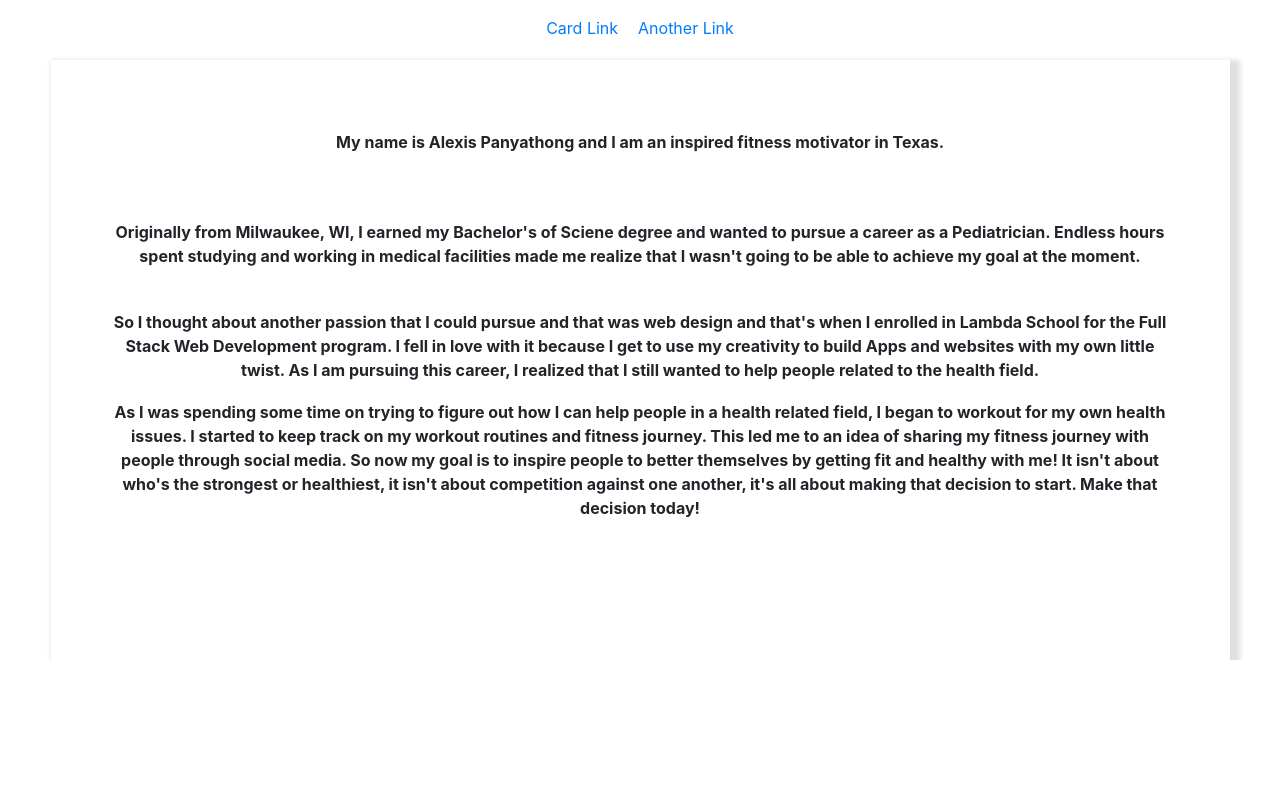
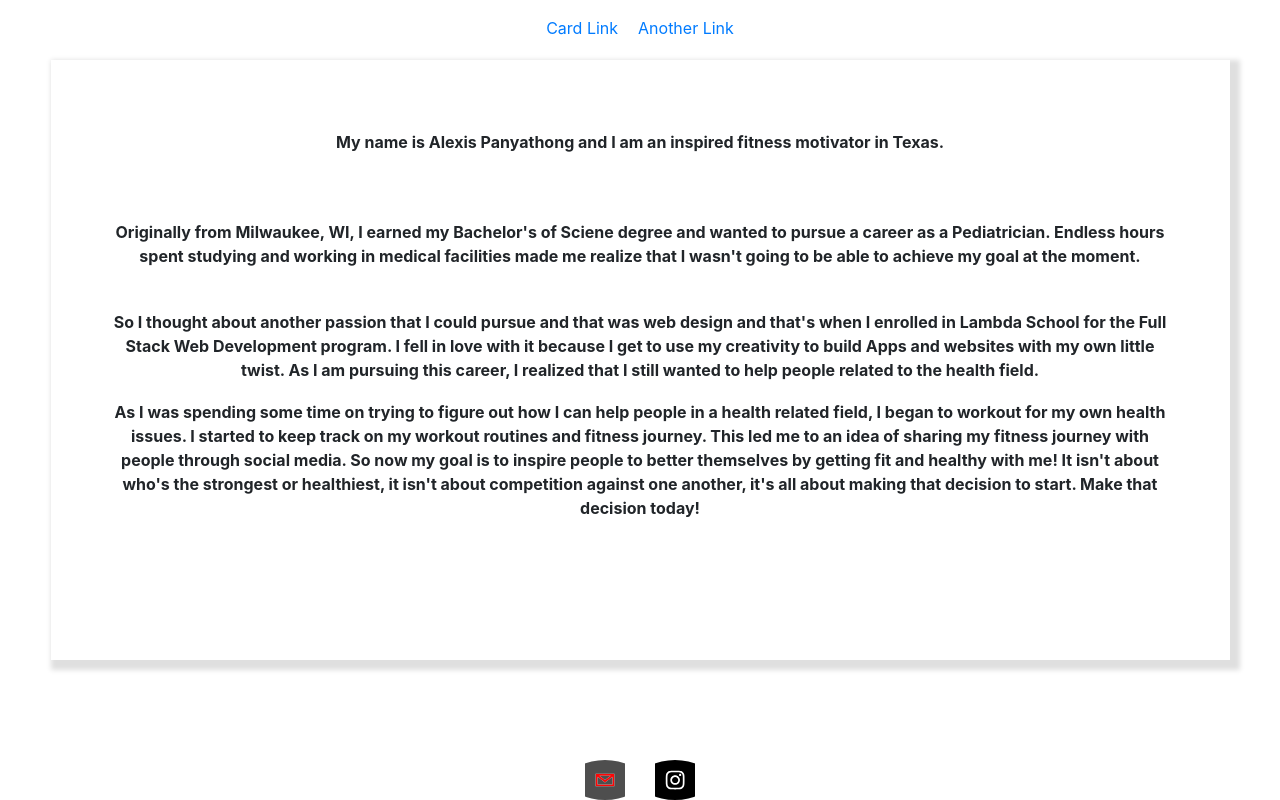
Before and after one commit to AlexisNathavong/Alexis-Vilai-Fitness, a React (Create React App) app in the folder alexis-v-fitness/: page /aboutpage in a window 1280 px wide. Shown: the part 260-1060 px from the top of the page. Before the commit the page ends 920 px from the top, so only its background shows below. Built offline with nearby package versions, Linux system fonts and the light colour scheme.

Commit message:
Added social icons to about page.

```diff
--- a/alexis-v-fitness/src/components/AboutPage.js
+++ b/alexis-v-fitness/src/components/AboutPage.js
@@ -1,13 +1,14 @@
 import React from 'react';
 import Card from 'react-bootstrap/Card';
 import CardDeck from 'react-bootstrap/CardDeck';
-import { CardOne, CardTwo, AboutContext } from './StyledWidgets';
+import { CardOne, CardTwo, AboutContext, Icons } from './StyledWidgets';
+import { SocialIcon } from 'react-social-icons';
 
 
 const AboutPage = () => {
 
     return (
-
+        <div>
             <CardDeck width='100%'>
                 <CardOne>
 
@@ -35,6 +36,14 @@ const AboutPage = () => {
 
             </CardDeck>
 
+            <footer className="social-icons">
+                    <Icons>
+                        <SocialIcon url="mailto:alexisvilaifitness@gmail.com?subject=here" style={{ height: 40, width: 70 }} fgColor="#FF0505" bgColor="#4E4E4E" target="_blank"/>
+                        <SocialIcon url="https://www.instagram.com/alexisvilaifitness" style={{ height: 40, width: 70 }} fgColor="#FFFFFF" bgColor="#000000" target="_blank"/>
+                    </Icons>
+
+            </footer>
+        </div>
     )
 }
 
```
